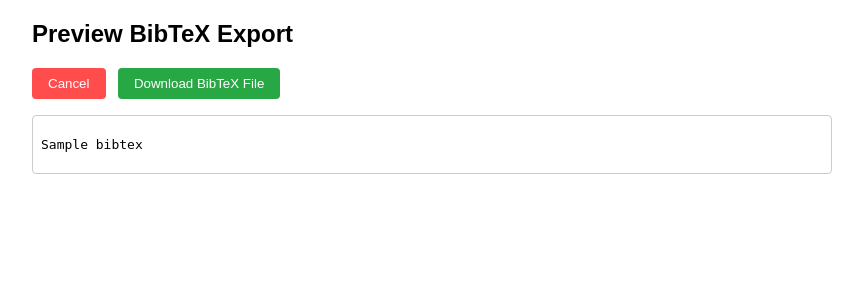
After one commit to macabre-cs/ohtu-miniprojekti, a Flask app: template src/templates/preview_bibtex.html in a window 1280 px wide. The commit adds this page. Shown: the top 300 px of the page, without its empty margins (208-1071 px from the left). Run offline with Flask 3, Linux system fonts and the light colour scheme; the template is opened without the code that fills it: most values are stand-ins (such as "Sample title", 1, 10 or a date in 2020); some libraries are stand-ins or nearby versions.

Commit message:
Create a preview for BibTex before download

```diff
--- a/src/app.py
+++ b/src/app.py
@@ -9,7 +9,7 @@ from repositories.reference_repository import (
     edit_reference,
     get_reference_by_doi,
     search_references_by_query,
-    search_references_advanced
+    search_references_advanced,
 )
 from config import app, test_env
 from util import validate_reference, validate_cite_key
@@ -18,11 +18,9 @@ from bibtex_generator import generate_bibtex
 from doi_utils import parse_crossref
 
 
-
 def format_authors(authors):
     cleaned = [a.strip() for a in authors if a.strip()]
     return "; ".join(cleaned)
-
 
 
 def _generate_dynamic_fields(form_data):
@@ -94,9 +92,6 @@ def _fetch_and_parse_doi(doi):
     return form_data, None
 
 
-
-
-
 @app.route("/")
 def index():
     references = get_references()
@@ -119,7 +114,6 @@ def new():
     return _render_new_reference({}, doi=None)
 
 
-
 @app.route("/new_reference_doi", methods=["GET", "POST"])
 def new_reference_doi():
     if request.method == "POST":
@@ -131,7 +125,6 @@ def new_reference_doi():
         return redirect(f"/new_reference?doi={doi}")
 
     return render_template("new_reference_doi.html")
-
 
 
 @app.route("/load_fields/<ref_type>/<ref_id>", methods=["GET"])
@@ -289,8 +282,8 @@ def search_references_route():
     )
 
 
-@app.route("/export_bibtex", methods=["POST"])
-def export_bibtex():
+@app.route("/preview_bibtex", methods=["POST"])
+def preview_bibtex():
     reference_ids = request.form.getlist("reference_ids")
     from_search = request.form.get("from_search") == "true"
     advanced_search = request.form.get("advanced") == "true"
@@ -329,6 +322,13 @@ def export_bibtex():
 
     bibtex = generate_bibtex(references)
 
+    return render_template("preview_bibtex.html", bibtex=bibtex)
+
+
+@app.route("/export_bibtex", methods=["POST"])
+def export_bibtex():
+    bibtex = request.form.get("bibtex_data", "")
+
     return Response(
         bibtex,
         mimetype="text/plain",
--- a/src/static/main.css
+++ b/src/static/main.css
@@ -342,3 +342,16 @@ button {
   visibility: visible;
   opacity: 0.8;
 }
+
+/* ================================
+   BIBTEX PREVIEW STYLES
+================================ */
+.bibtex-preview {
+  width: 100%;
+  padding: 0.5rem;
+  margin-bottom: 0.5rem;
+
+  border: 1px solid var(--border-light);
+  border-radius: 4px;
+  box-sizing: border-box;
+}
--- a/src/templates/index.html
+++ b/src/templates/index.html
@@ -41,7 +41,7 @@ block body %}
     {% endfor %}
   </ul>
   {% endif %} {% endwith %}
-  <form id="export-form" action="/export_bibtex" method="POST">
+  <form id="export-form" action="/preview_bibtex" method="POST">
     <div class="references-list">
       {% for reference in references %}
       <div class="reference-card">
--- /dev/null
+++ b/src/templates/preview_bibtex.html
@@ -0,0 +1,21 @@
+{% extends "layout.html" %} {% block title %} References app {% endblock %} {%
+block body %}
+<h2>
+    Preview BibTeX Export
+</h2>
+<p>
+    <button class="btn-cancel" onclick="window.location.href='/'">
+        Cancel
+    </button>
+    <button class="btn-create" type="button" onclick="document.getElementById('export-form').submit()">
+        Download BibTeX File
+    </button>
+</p>
+<form id="export-form" action="/export_bibtex" method="POST">
+    <input type="hidden" name="bibtex_data" value="{{ bibtex | safe }}">
+<div class="bibtex-preview">
+    <pre>{{ bibtex | safe }}</pre>
+</div>
+
+
+{% endblock %}
--- a/src/templates/search_references.html
+++ b/src/templates/search_references.html
@@ -122,7 +122,7 @@
     </ul>
   {% endif %} {% endwith %}
 </div>
-<form id="export-form" action="/export_bibtex" method="POST">
+<form id="export-form" action="/preview_bibtex" method="POST">
   <input type="hidden" name="from_search" value="true">
   {% if advanced_mode %}
   <input type="hidden" name="advanced" value="true">
```
